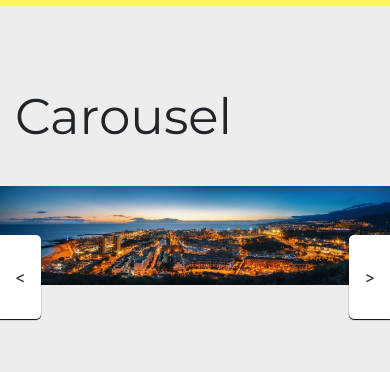
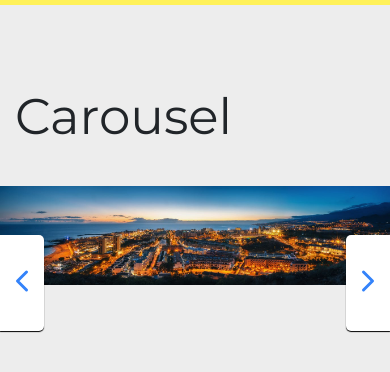
Before and after one commit to BrianXS/Truequelibre-UI, a plain HTML site: page index.html in a window 390 px wide. Shown: the part 382-754 px from the top of the page. Drawn offline with nearby package versions, Linux system fonts and the light colour scheme.

Commit message:
added icons for the carousel to do responsive thing

```diff
--- a/css/truequelibre.css
+++ b/css/truequelibre.css
@@ -356,9 +356,10 @@
 
     .carousel > .navigation {
         position: absolute;
+        font-size: 10px;
         cursor: pointer;
         margin-top: -13%;
-        padding: 30px 15px;
+        padding: 30px 6px;
         background: white;
         border-radius: 0 5px 5px 0;
         box-shadow: 0 1px 1px 0 black;
@@ -369,3 +370,19 @@
         border-radius: 5px 0 0 5px;
         right: 0;
     }
+
+    .carousel > .navigation-right  ion-icon {
+        font-size: 32px;
+        color: #3483fa;
+        --ionicon-stroke-width: 1px !important;
+    }
+
+    .carousel > .navigation-left  ion-icon {
+        font-size: 32px;
+        color: #3483fa;
+        --ionicon-stroke-width: 16px;
+    }
+
+    ion-icon {
+        --ionicon-stroke-width: 16px;
+      }
--- a/index.html
+++ b/index.html
@@ -309,10 +309,14 @@
         <div class="slide">
             <img class="img-fluid" src="./img/slide-3.png" alt="">
         </div>
-        <a class="navigation  navigation-left" onclick="prevSlide()">&lt;</a>
-        <a class="navigation navigation-right" onclick="nextSlide()">&gt;</a>
+        <a class="navigation  navigation-left" onclick="prevSlide()">
+            <ion-icon name="chevron-back-outline"></ion-icon>
+        </a>
+        <a class="navigation navigation-right" onclick="nextSlide()">
+            <ion-icon name="chevron-forward-outline"></ion-icon>
+        </a>
     </div>
-
+    <script src="https://unpkg.com/ionicons@5.0.0/dist/ionicons.js"></script>
     <script src="./js/main.js"></script>
 </body>
 </html>
--- a/js/main.js
+++ b/js/main.js
@@ -1,3 +1,5 @@
+//Icons
+
 //Responsive Menu
 function toggleMainMenu() {
     var toggeableMenu = document.getElementById("hidden-menu");
```
